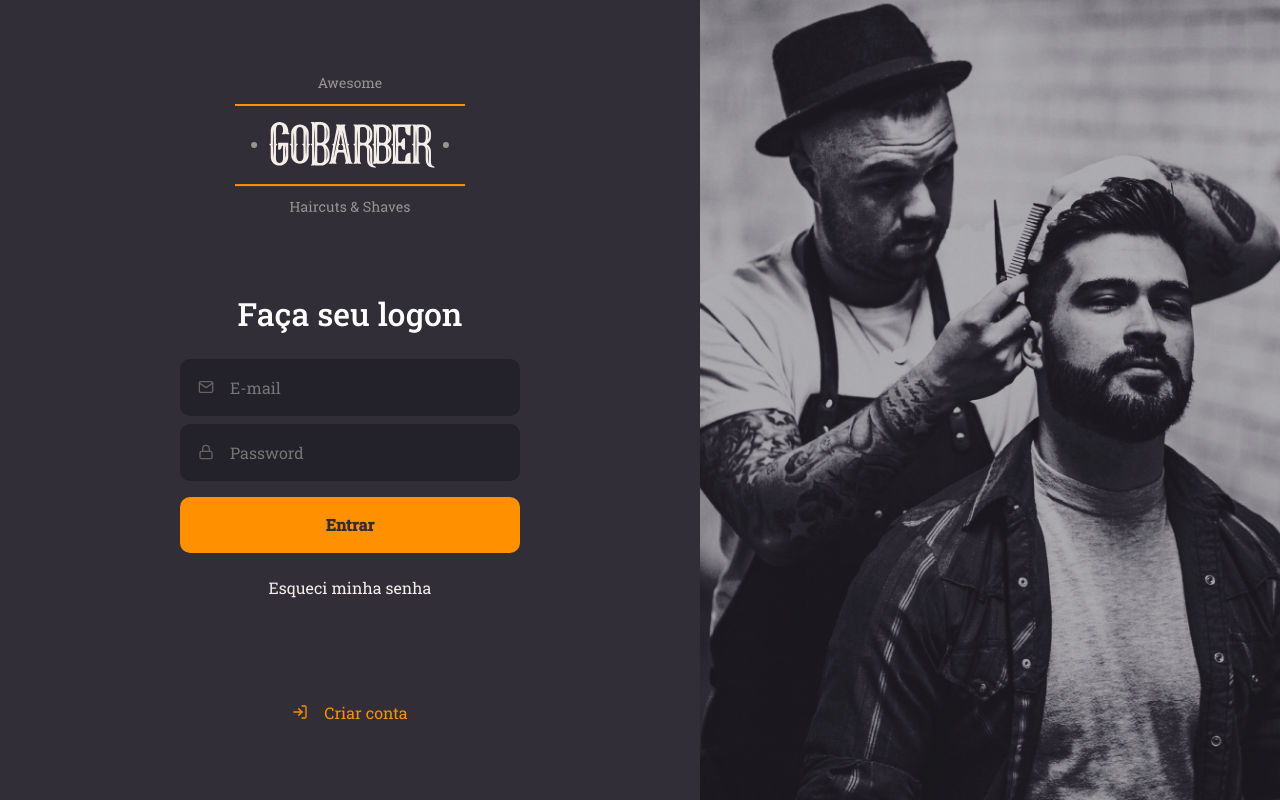
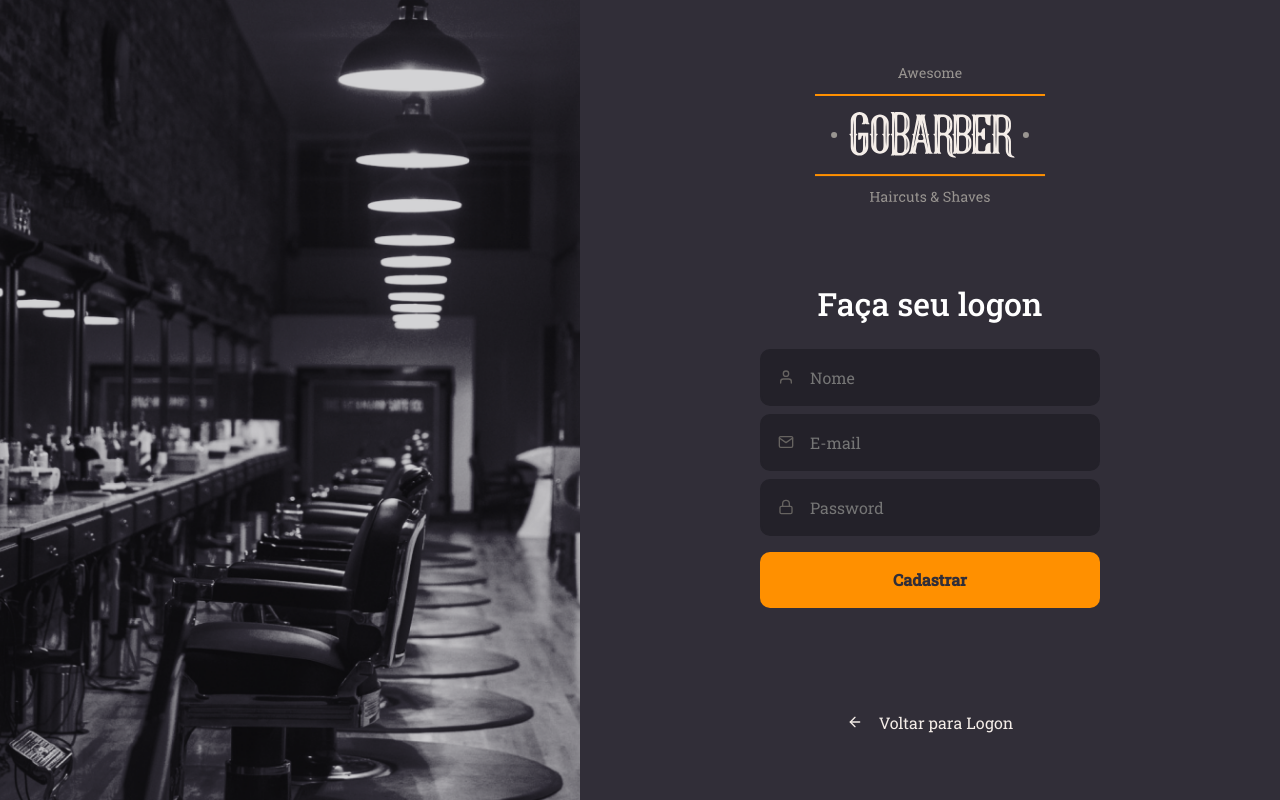
Before and after one commit to hiagofss/bootcamp-web-go-barber, a React (Create React App) app: page / in a window 1280 px wide. Built offline with nearby package versions, Linux system fonts and the light colour scheme.

Commit message:
Create Register page

```diff
--- a/src/App.tsx
+++ b/src/App.tsx
@@ -2,13 +2,15 @@
 import GlobalStyle from './styles/global';
 
 import SignIn from './pages/SignIn';
+import SignUp from './pages/SignUp';
 
 // import { Container } from './styles';
 
 const App: React.FC = () => {
   return (
     <>
-      <SignIn />
+      {/* <SignIn /> */}
+      <SignUp />
       <GlobalStyle />
     </>
   );
--- /dev/null
+++ b/src/pages/SignUp/index.tsx
@@ -0,0 +1,41 @@
+import React from 'react';
+import { FiArrowLeft, FiMail, FiUser, FiLock } from 'react-icons/fi';
+
+import logo from '../../assets/logo.svg';
+
+import Input from '../../components/Input';
+import Button from '../../components/Button';
+
+import { Container, Content, Background } from './styles';
+
+const SignUp: React.FC = () => {
+  return (
+    <Container>
+      <Background />
+
+      <Content>
+        <img src={logo} alt="GoBarber" />
+
+        <form>
+          <h1>Faça seu logon</h1>
+          <Input icon={FiUser} name="name" type="text" placeholder="Nome" />
+          <Input icon={FiMail} name="email" type="text" placeholder="E-mail" />
+          <Input
+            icon={FiLock}
+            name="password"
+            type="password"
+            placeholder="Password"
+          />
+
+          <Button type="submit">Cadastrar</Button>
+        </form>
+        <a href="login">
+          <FiArrowLeft />
+          Voltar para Logon
+        </a>
+      </Content>
+    </Container>
+  );
+};
+
+export default SignUp;
--- /dev/null
+++ b/src/pages/SignUp/styles.ts
@@ -0,0 +1,69 @@
+import styled from 'styled-components';
+import { shade } from 'polished';
+
+import singUpBackgroundImg from '../../assets/sign-up-background.png';
+
+export const Container = styled.div`
+  height: 100vh;
+
+  display: flex;
+  align-items: stretch;
+`;
+
+export const Content = styled.div`
+  display: flex;
+  flex-direction: column;
+  align-items: center;
+
+  place-content: center;
+
+  width: 100%;
+  max-width: 700px;
+
+  form {
+    margin: 80px 0;
+    width: 340px;
+    text-align: center;
+
+    h1 {
+      margin-bottom: 24px;
+    }
+
+    a {
+      color: #f4ede8;
+      display: block;
+      margin-top: 24px;
+      text-decoration: none;
+      transition: color 0.2s;
+
+      &:hover {
+        color: ${shade(0.2, '#f4ede8')};
+      }
+    }
+  }
+
+  > a {
+    color: #f4ede8;
+    display: block;
+    margin-top: 24px;
+    text-decoration: none;
+    transition: color 0.2s;
+
+    display: flex;
+    align-items: center;
+
+    &:hover {
+      color: ${shade(0.2, '#f4ede8')};
+    }
+
+    svg {
+      margin-right: 16px;
+    }
+  }
+`;
+
+export const Background = styled.div`
+  flex: 1;
+  background: url(${singUpBackgroundImg}) no-repeat center;
+  background-size: cover;
+`;
```
Also changed, not shown: src/assets/sign-up-background.png (added).
